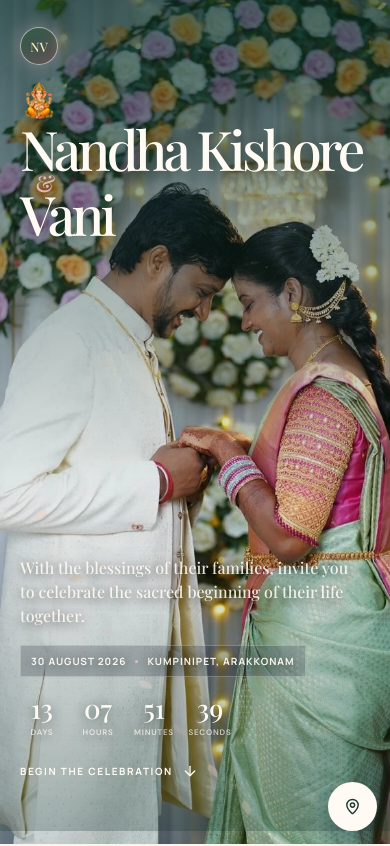
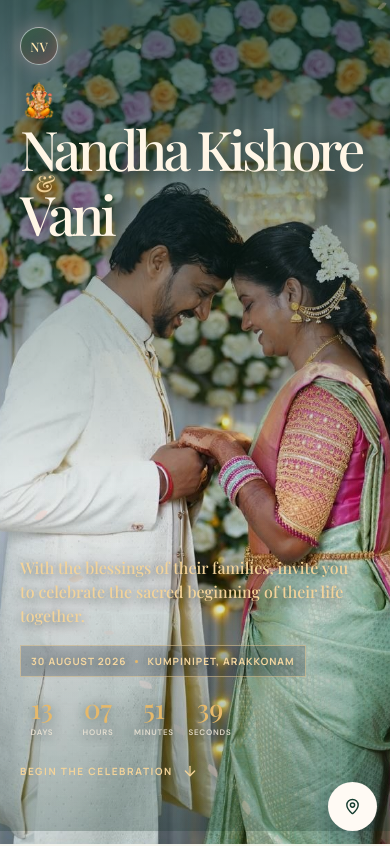
Before and after one commit to mefor1398-collab/nandha, a React (Vite) app: page / in a window 390 px wide. Shown: the top 846 px of the page. Built offline with nearby package versions, Linux system fonts and the light colour scheme; a web font is replaced by a local one.

Commit message:
Add mobile gold invitation typography

```diff
--- a/src/styles.css
+++ b/src/styles.css
@@ -254,12 +254,17 @@ input:focus, textarea:focus, select:focus { border-color: var(--rose); box-shado
   .hero__content { position: static; order: initial; flex: none; display: block; padding: 0; }
   .hero__identity { position: absolute; z-index: 2; top: max(82px, calc(env(safe-area-inset-top) + 64px)); left: 20px; right: 20px; }
   .vinayagar { width: 38px; height: 38px; margin-bottom: 8px; }
-  .hero h1 { margin-bottom: 0; font-size: clamp(52px, 14vw, 56px); line-height: .77; text-shadow: 0 2px 16px rgba(7, 32, 23, .56); }
+  .hero h1 { margin-bottom: 0; color: #fff6e6; font-size: clamp(52px, 14vw, 56px); line-height: .77; text-shadow: 0 2px 16px rgba(7, 32, 23, .68); }
   .hero h1 span { white-space: normal; }
-  .hero h1 em { margin-top: 4px; margin-bottom: 1px; font-size: .42em; }
+  .hero h1 em { margin-top: 4px; margin-bottom: 1px; color: #f2d39a; font-size: .42em; }
   .hero__details { position: absolute; z-index: 2; top: 64svh; left: 20px; right: 20px; padding: 16px 0 12px; text-shadow: 0 2px 12px rgba(7, 32, 23, .72); }
   .hero__details::before { content: ''; position: absolute; z-index: -1; inset: -64px -30px -34px; background: linear-gradient(180deg, rgba(12,45,34,0) 0%, rgba(12,45,34,.09) 44%, rgba(12,45,34,.24) 100%); pointer-events: none; }
-  .hero__line { max-width: 340px; margin: 0 0 17px; font-size: 16px; }
+  .hero__line { max-width: 340px; margin: 0 0 17px; color: #f2d39a; font-size: 16px; }
+  .hero__date { color: #f4d7a1; border-color: rgba(242,211,154,.52); }
+  .hero__date i { background: #e6b96a; }
+  .countdown__unit strong { color: #e6b96a; }
+  .countdown__unit span { color: #e9e2d3; opacity: .9; }
+  .begin-button { color: #f2d39a; }
   .hero__countdown { margin: 18px 0 20px; }
   .hero__date-status { display: none; }
 }
```
